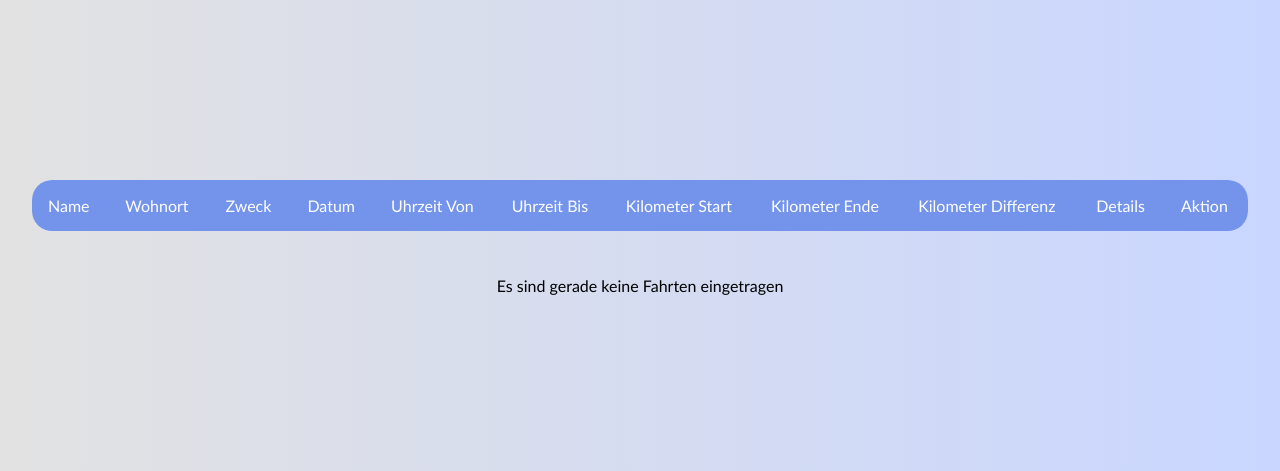
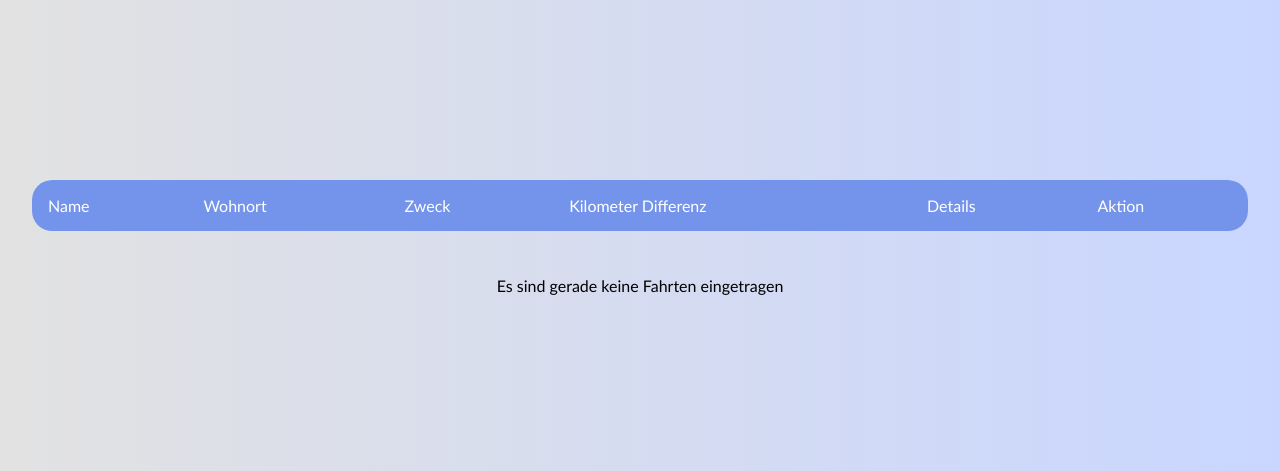
Before and after one commit to cheechay/Fahrtenprojekt, a PHP site: page /ausgabe.php in a window 1280 px wide. Shown: the part 195-666 px from the top of the page. Run offline with PHP 8.4, Linux system fonts and the light colour scheme; lists and menus that the app fills with data are empty.

Commit message:
ausgabe.php geädert

```diff
--- a/ausgabe.php
+++ b/ausgabe.php
@@ -33,17 +33,12 @@
         </nav>
     </header>
 
-    <div class="out-wrap">
+    <form class="out-wrap">
         <table>
             <thead>
                 <th>Name</th>
                 <th>Wohnort</th>
                 <th>Zweck</th>
-                <th>Datum</th>
-                <th>Uhrzeit Von</th>
-                <th>Uhrzeit bis</th>
-                <th>Kilometer Start</th>
-                <th>Kilometer Ende</th>
                 <th>Kilometer Differenz</th>
                 <th>Details</th>
                 <th>Aktion</th>
@@ -52,6 +47,7 @@
             <tbody>
 
                 <?php
+
                 if ($_SERVER['REQUEST_METHOD'] == 'GET') {
 
                     $xmlFile = 'fahrtenbuch.xml';
@@ -70,6 +66,7 @@
                         $delete_id = $_GET['delete_id'];
 
                         // Durchlaufe das Array und finde den entsprechenden Eintrag
+
                         foreach ($fahrtenArray as $key => $fahrt) {
                             if ($fahrt['id'] == $delete_id) {
                                 unset($fahrtenArray[$key]);
@@ -85,11 +82,6 @@
                             $fahrten->addChild('name', (string) $fahrt->name);
                             $fahrten->addChild('wohnort', (string) $fahrt->wohnort);
                             $fahrten->addChild('zweck', (string) $fahrt->zweck);
-                            $fahrten->addChild('datum', (string) $fahrt->datum);
-                            $fahrten->addChild('uhrzeit_vom', (string) $fahrt->uhrzeit_von);
-                            $fahrten->addChild('uhrzeit_bis', (string) $fahrt->uhrzeit_bis);
-                            $fahrten->addChild('km_start', (string) $fahrt->km_start);
-                            $fahrten->addChild('km_end', (string) $fahrt->km_end);
                             $fahrten->addChild('kmdiff', (string) $fahrt->kmdiff);
                         }
 
@@ -120,20 +112,15 @@
                         $datum = $fahrt->datum;
                         $uhrzeit_von = $fahrt->uhrzeit_von;
                         $uhrzeit_bis = $fahrt->uhrzeit_bis;
-                        $km_start = isset($fahrt->km_start) ? $fahrt->km_start : 'N/A'; // Default-Wert, falls kein Wert vorhanden
-                        $km_end = isset($fahrt->km_end) ? $fahrt->km_end : 'N/A'; // Default-Wert, falls kein Wert vorhanden
-                        $kmdiff = isset($fahrt->kmdiff) ? $fahrt->kmdiff : 'N/A'; // Default-Wert, falls kein Wert vorhanden
+                        $km_start = isset($fahrt->km_start) ? $fahrt->km_start : 'Kein Wert eingegeben'; // Default-Wert, falls kein Wert vorhanden
+                        $km_end = isset($fahrt->km_end) ? $fahrt->km_end : 'Kein Wert eingegeben'; // Default-Wert, falls kein Wert vorhanden
+                        $kmdiff = isset($fahrt->kmdiff) ? $fahrt->kmdiff : 'Kein Wert eingegeben'; // Default-Wert, falls kein Wert vorhanden
 
                         $tableRow = "
                                     <tr id=\"entry_<?php echo $id; ?>\">
                                         <td><img  width=\"30px\" height=\"30px\" src=\"imgs\/user.png\" alt=\"User Bild\">$name </td>
                                         <td>$wohnort</td>
                                         <td>$zweck</td>
-                                        <td>$datum</td>
-                                        <td>$uhrzeit_von</td>
-                                        <td>$uhrzeit_bis</td>
-                                        <td>$km_start</td>
-                                        <td>$km_end</td>
                                         <td>$kmdiff</td>
 
                                         <td><a class=\"detail\" href=\"detail.php?id=$id\">Detail</a></td>
@@ -149,7 +136,7 @@
                 ?>
             </tbody>
         </table>
-    </div>
+    </form>
 </body>
 
 </html>
```
